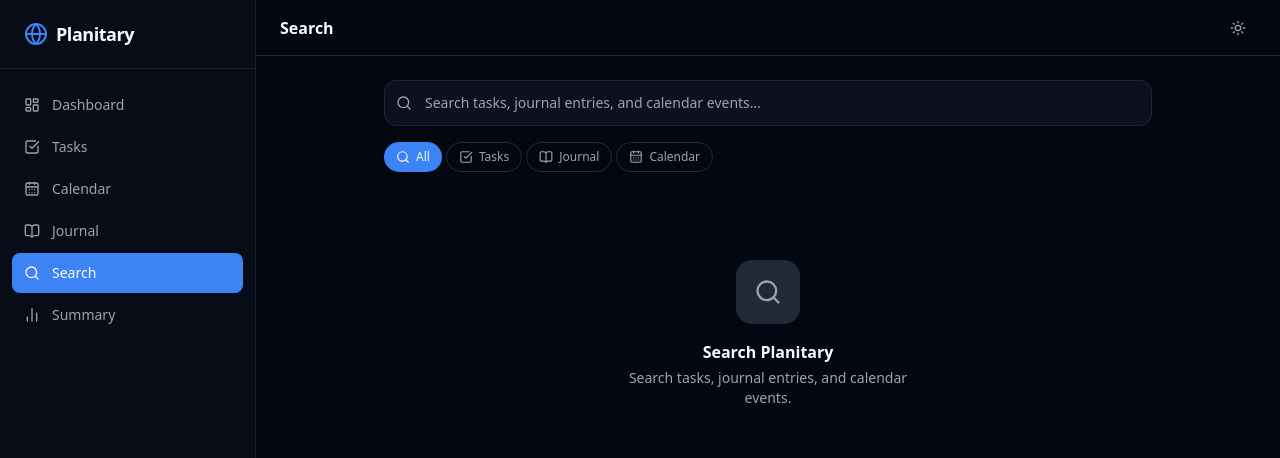
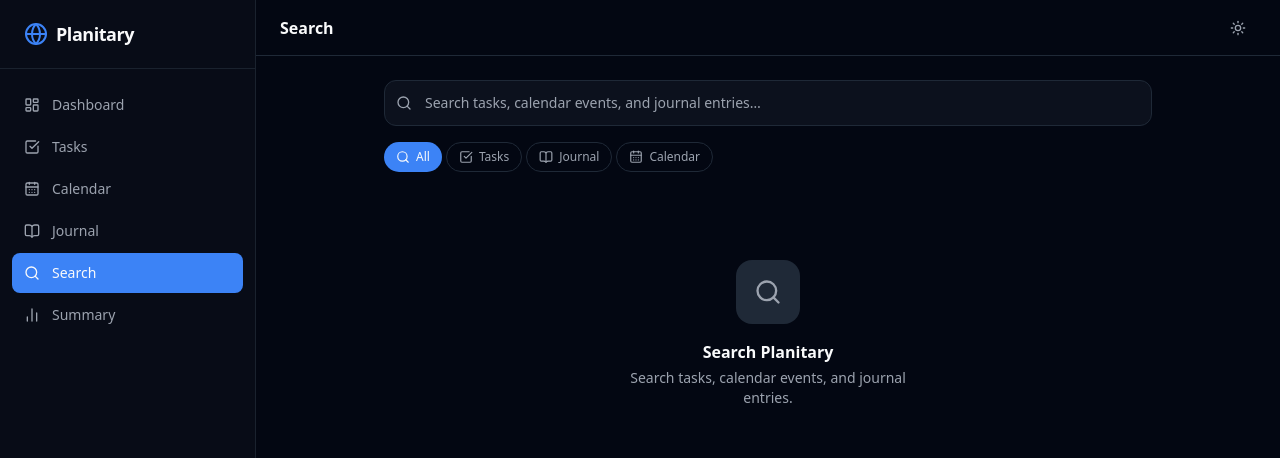
Before and after one commit to cristiangramada/Planitary, a Next.js app: page /search in a window 1280 px wide. Shown: the top 458 px of the page. Built offline with nearby package versions, Linux system fonts and the light colour scheme.

Commit message:
Changed "Search tasks, journal entries, and calendar events" to "Search tasks, calendar events, and  journal entries" in Search section description.

```diff
--- a/app/search/SearchClient.tsx
+++ b/app/search/SearchClient.tsx
@@ -189,7 +189,7 @@
           {/* ── Search input ── */}
           <div className="relative">
             <label htmlFor="planitary-search-input" className="sr-only">
-              Search tasks, journal entries, and calendar events
+              Search tasks, calendar events and journal entries
             </label>
             <Search className="absolute left-3 top-1/2 -translate-y-1/2 w-4 h-4 text-[hsl(var(--muted-foreground))] pointer-events-none" aria-hidden="true" />
             <input
@@ -203,7 +203,7 @@
               onBlur={() => {
                 inputFocusedRef.current = false;
               }}
-              placeholder="Search tasks, journal entries, and calendar events…"
+              placeholder="Search tasks, calendar events, and journal entries…"
               autoFocus
               autoComplete="off"
               className="w-full pl-10 pr-10 py-3 text-sm rounded-xl border border-[hsl(var(--input))] bg-[hsl(var(--card))] text-[hsl(var(--foreground))] placeholder:text-[hsl(var(--muted-foreground))] focus:outline-none transition [&::-webkit-search-cancel-button]:hidden [&::-webkit-search-decoration]:hidden"
@@ -272,7 +272,7 @@
               <EmptyState
                 icon={Search}
                 title="Search Planitary"
-                description="Search tasks, journal entries, and calendar events."
+                description="Search tasks, calendar events, and journal entries."
               />
             ) : status === "error" ? (
               <EmptyState
```
